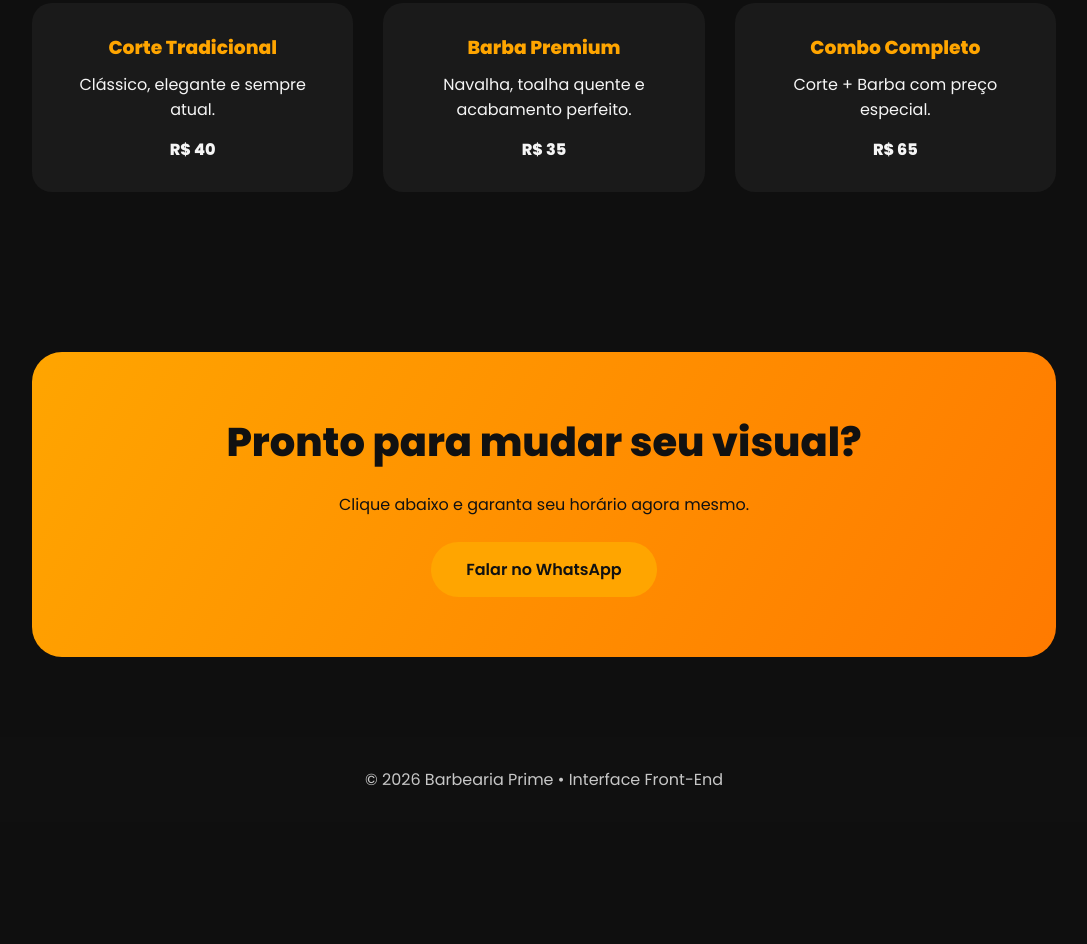
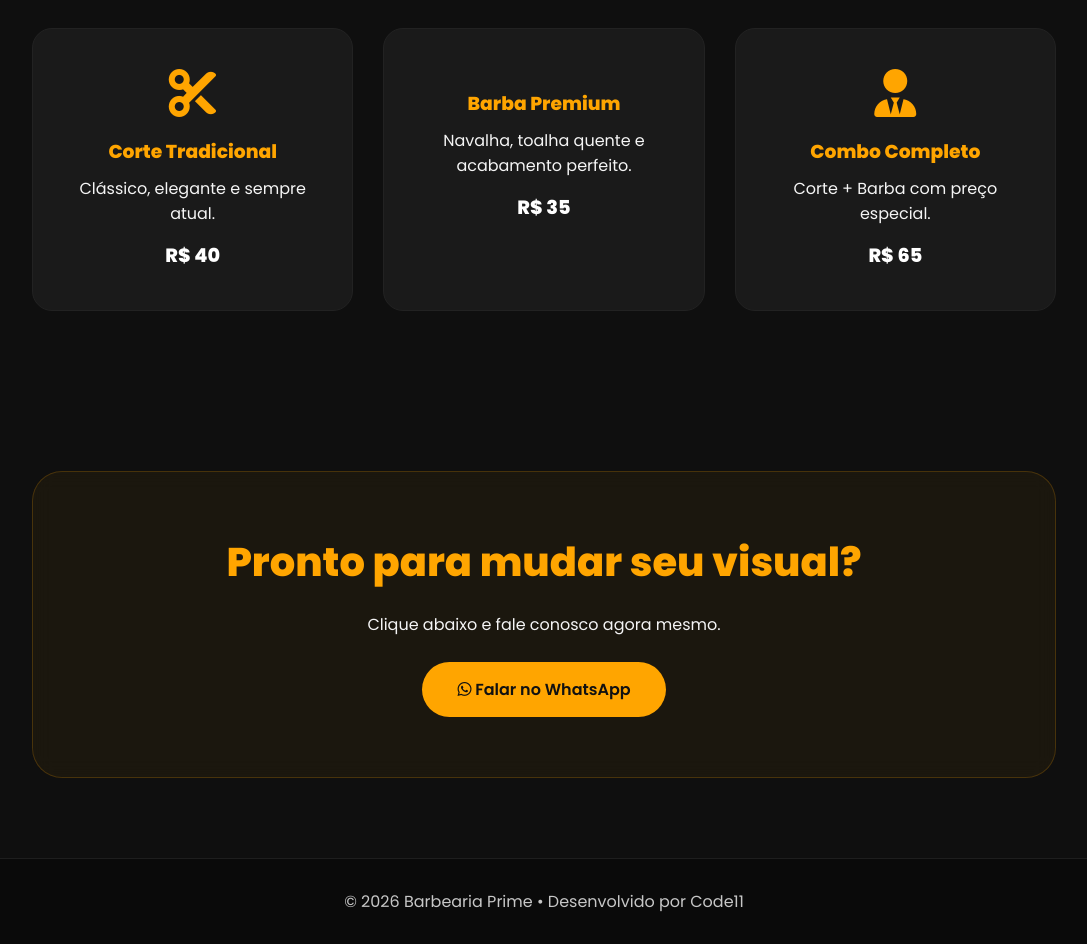
Before and after one commit to Romeo-2312/barbearia, a plain HTML site: page index.html in a window 1280 px wide. Shown: the part 952-1896 px from the top of the page, without its empty margins (96-1183 px from the left). Before the commit the page ends 1774 px from the top, so only its background shows below. Drawn offline with Linux system fonts and the light colour scheme.

Commit message:
Adicionando icones e efeito glassmorphism

```diff
--- a/index.html
+++ b/index.html
@@ -5,6 +5,8 @@
   <meta name="viewport" content="width=device-width, initial-scale=1.0" />
   <title>Barbearia Prime</title>
   <link href="https://fonts.googleapis.com/css2?family=Poppins:wght@300;400;600;800&display=swap" rel="stylesheet">
+  <link rel="stylesheet" href="https://cdnjs.cloudflare.com/ajax/libs/font-awesome/6.0.0/css/all.min.css">
+
   <style>
     * { margin: 0; padding: 0; box-sizing: border-box; font-family: 'Poppins', sans-serif; }
 
@@ -61,6 +63,8 @@
       font-weight: 600;
       text-decoration: none;
       transition: 0.3s;
+      border: none;
+      cursor: pointer;
     }
 
     .btn:hover {
@@ -80,20 +84,29 @@
 
     .card {
       background: #1a1a1a;
-      padding: 30px;
+      padding: 40px 30px;
       border-radius: 20px;
       text-align: center;
       transition: 0.4s;
       cursor: pointer;
       position: relative;
       overflow: hidden;
+      border: 1px solid #222;
+    }
+
+    /* Estilo para os ícones nos cards */
+    .card i {
+      font-size: 3rem;
+      color: #ffa500;
+      margin-bottom: 20px;
+      display: block;
     }
 
     .card::before {
       content: "";
       position: absolute;
       inset: 0;
-      background: linear-gradient(120deg, transparent, rgba(255,165,0,0.3), transparent);
+      background: linear-gradient(120deg, transparent, rgba(255,165,0,0.1), transparent);
       opacity: 0;
       transition: 0.4s;
     }
@@ -103,7 +116,8 @@
     }
 
     .card:hover {
-      transform: translateY(-10px) scale(1.03);
+      transform: translateY(-10px);
+      border-color: #ffa500;
     }
 
     .card h3 {
@@ -114,11 +128,16 @@
     .price {
       margin-top: 15px;
       font-weight: bold;
+      font-size: 1.2rem;
+      color: #fff;
     }
 
+    /* Efeito de Vidro (Glassmorphism) na CTA */
     .cta {
-      background: linear-gradient(120deg, #ffa500, #ff7a00);
-      color: #111;
+      background: rgba(255, 165, 0, 0.05);
+      backdrop-filter: blur(10px);
+      -webkit-backdrop-filter: blur(10px);
+      border: 1px solid rgba(255, 165, 0, 0.2);
       text-align: center;
       border-radius: 30px;
       margin: 80px 10%;
@@ -128,12 +147,14 @@
     .cta h2 {
       font-size: 2.5rem;
       margin-bottom: 20px;
+      color: #ffa500;
     }
 
     footer {
       text-align: center;
       padding: 30px;
-      background: #111;
+      background: #0a0a0a;
+      border-top: 1px solid #222;
       opacity: 0.8;
     }
 
@@ -141,7 +162,6 @@
       from { opacity: 0; transform: translateY(-30px); }
       to { opacity: 1; transform: translateY(0); }
     }
-
   </style>
 </head>
 <body>
@@ -155,39 +175,48 @@
   </header>
 
   <section id="servicos">
-    <h2 style="text-align:center; margin-bottom:40px;">Nossos Serviços</h2>
+    <h2 style="text-align:center; margin-bottom:40px; font-size: 2.5rem;">Nossos Serviços</h2>
     <div class="services">
+
       <div class="card" onclick="showAlert('Corte Tradicional')">
+        <i class="fas fa-scissors"></i>
         <h3>Corte Tradicional</h3>
         <p>Clássico, elegante e sempre atual.</p>
         <div class="price">R$ 40</div>
       </div>
+
       <div class="card" onclick="showAlert('Barba Premium')">
+        <i class="fas fa-razor"></i>
         <h3>Barba Premium</h3>
         <p>Navalha, toalha quente e acabamento perfeito.</p>
         <div class="price">R$ 35</div>
       </div>
+
       <div class="card" onclick="showAlert('Combo Completo')">
+        <i class="fas fa-user-tie"></i>
         <h3>Combo Completo</h3>
         <p>Corte + Barba com preço especial.</p>
         <div class="price">R$ 65</div>
       </div>
+
     </div>
   </section>
 
   <div class="cta">
     <h2>Pronto para mudar seu visual?</h2>
-    <p>Clique abaixo e garanta seu horário agora mesmo.</p><br>
-    <a href="#" class="btn">Falar no WhatsApp</a>
+    <p>Clique abaixo e fale conosco agora mesmo.</p><br>
+    <a href="https://wa.me/5500000000000" target="_blank" class="btn">
+      <i class="fab fa-whatsapp"></i> Falar no WhatsApp
+    </a>
   </div>
 
   <footer>
-    <p>© 2026 Barbearia Prime • Interface Front-End</p>
+    <p>© 2026 Barbearia Prime • Desenvolvido por Code11</p>
   </footer>
 
   <script>
     function showAlert(servico) {
-      alert(`Você clicou em: ${servico}\n\nAqui você pode abrir um modal, agenda ou animação.`);
+      alert(`Você selecionou: ${servico}\n\nAgendamento disponível via WhatsApp!`);
     }
   </script>
 
```
Also changed, not shown: 1 other file.
